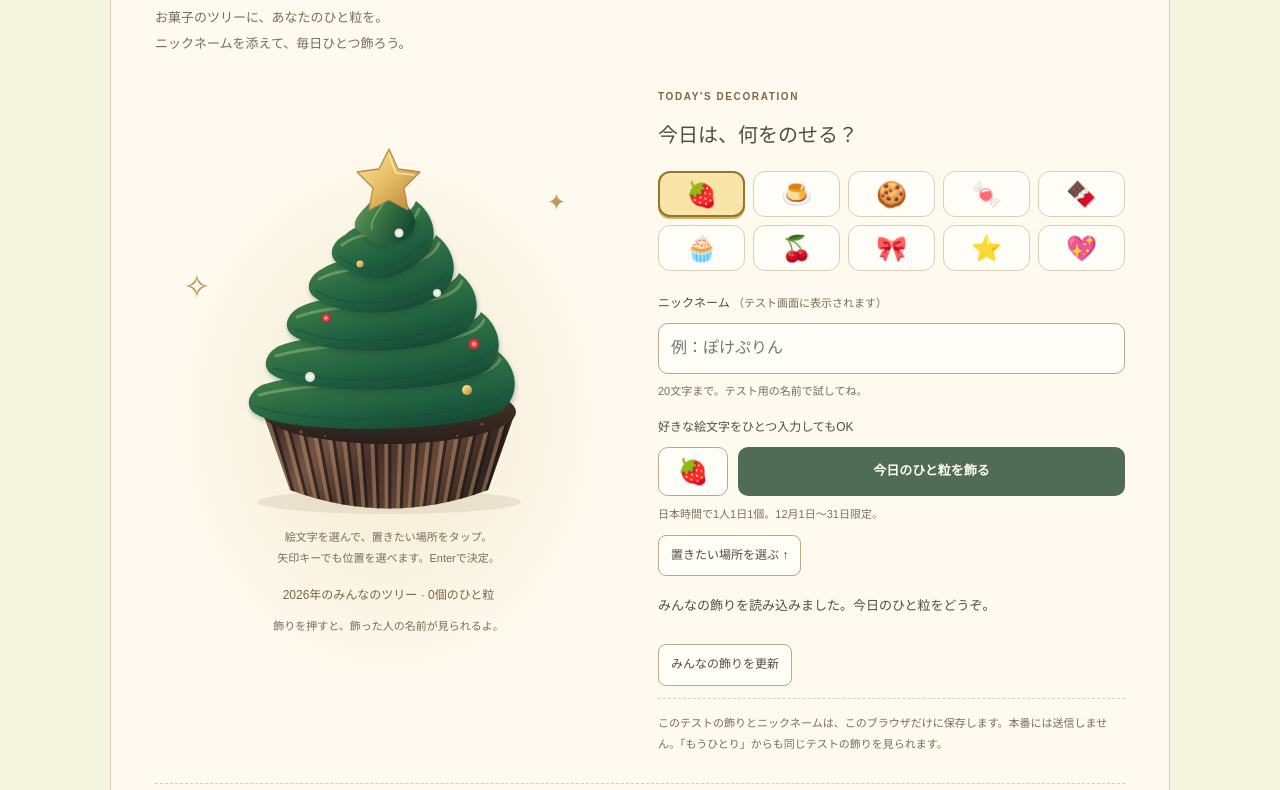
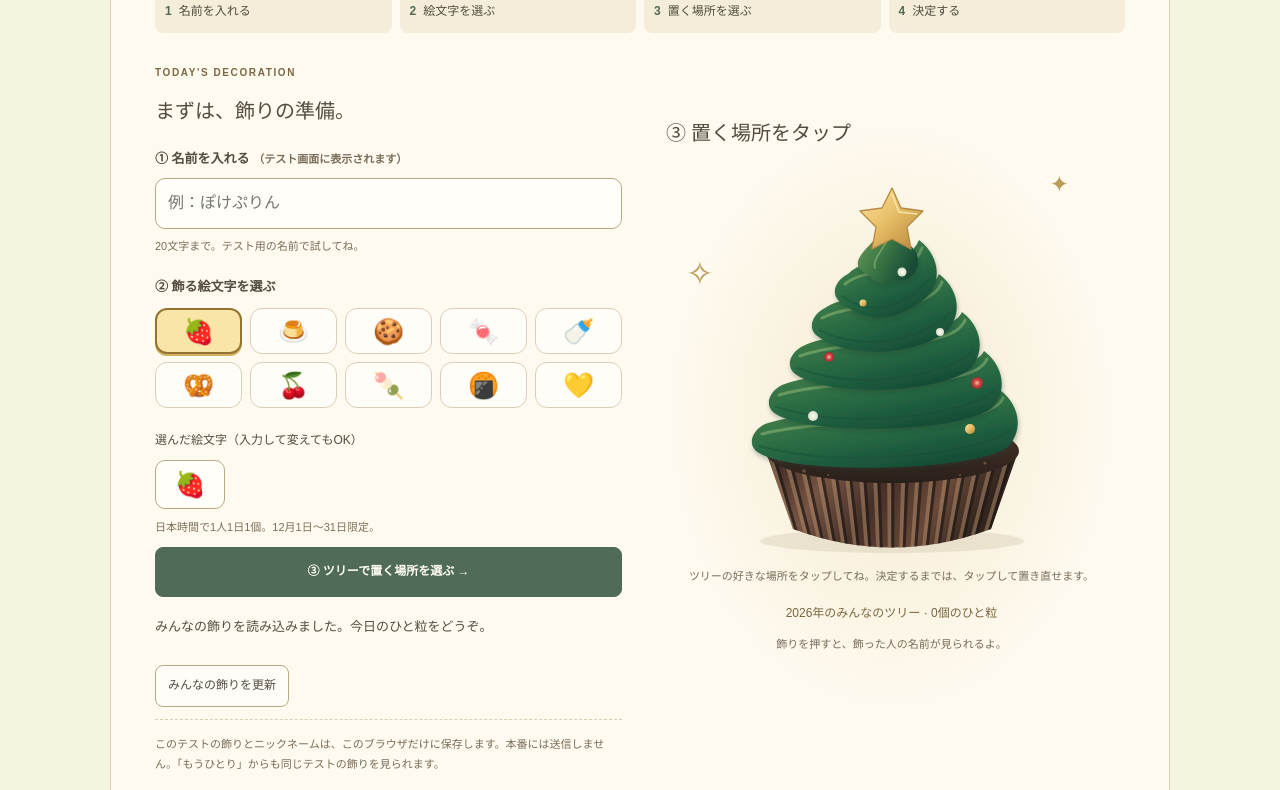
Before and after one commit to pokepurin0701/pokepurin0701.github.io, a plain HTML site: page christmas-test.html in a window 1280 px wide. Shown: the part 564-1354 px from the top of the page. Drawn offline with Linux system fonts and the light colour scheme.

Commit message:
Simplify tree decoration steps and update emoji choices

```diff
--- a/assets/christmas-test.css
+++ b/assets/christmas-test.css
@@ -17,3 +17,5 @@ body{margin:0;background:#f4f4df;color:#514c3f;font-family:'Hiragino Kaku Gothic
 .christmas-test-footer a{color:#3c6652}
 .christmas-test-controls :focus-visible,.christmas-test-footer a:focus-visible{outline:3px solid #278591;outline-offset:3px}
 @media(max-width:480px){.christmas-test-page{padding:16px 12px 32px}.christmas-test-banner{padding:18px}.christmas-test-controls{align-items:center}.christmas-test-controls label{width:100%}#test-date{width:100%;margin:0}.christmas-test-controls button{flex:1}}
+
+.christmas-test-options{font-size:12px;margin-top:14px}.christmas-test-options summary{cursor:pointer;text-decoration:underline;text-underline-offset:3px}
--- a/assets/christmas-test.mjs
+++ b/assets/christmas-test.mjs
@@ -1,6 +1,6 @@
-import { japanDay, isChristmasSeason } from './christmas-core.mjs?v=placement-1';
-import { mountChristmasTree } from './christmas.mjs?v=placement-1';
-import { createChristmasTestClient } from './christmas-test-client.mjs?v=placement-1';
+import { japanDay, isChristmasSeason } from './christmas-core.mjs?v=steps-1';
+import { mountChristmasTree } from './christmas.mjs?v=steps-1';
+import { createChristmasTestClient } from './christmas-test-client.mjs?v=steps-1';
 
 const prefix = 'poke-christmas-test-';
 const dayKey = `${prefix}day`;
--- a/assets/christmas.css
+++ b/assets/christmas.css
@@ -49,3 +49,13 @@
 .christmas-confirm:disabled,.christmas-choose-place:disabled{opacity:.6;cursor:default}
 .christmas-ornament:focus:not(:focus-visible){outline:none}
 @media(max-width:680px){.christmas-placement-preview{font-size:23px}}
+
+.christmas-steps{display:grid;grid-template-columns:repeat(4,minmax(0,1fr));gap:8px;padding:0;list-style:none;counter-reset:step;margin:22px 0 0}
+.christmas-steps li{counter-increment:step;font-size:12px;background:#f4edda;border-radius:8px;padding:10px;display:flex;gap:7px;align-items:center}
+.christmas-steps li:before{content:counter(step);font-weight:700;color:#506b56}
+#christmas-tree .christmas-step-label{font-weight:700;font-size:13px;margin:18px 0 10px}
+.christmas-form label[for=christmas-nickname]{font-weight:700;font-size:13px}
+.christmas-choose-place{width:100%;background:#506b56;color:#fffdf2;border-color:#506b56;font-weight:700;padding:13px}
+.christmas-confirm{min-height:46px;padding:12px 20px;font-weight:700}
+.christmas-tree-step{text-align:left}
+@media(max-width:680px){.christmas-steps{grid-template-columns:repeat(2,minmax(0,1fr))}}
--- a/assets/christmas.mjs
+++ b/assets/christmas.mjs
@@ -7,35 +7,38 @@ export function mountChristmasTree(host, { client = createChristmasClient(), tod
       <h2 id="christmas-title"><span>ひとつずつ、</span><span>みんなのクリスマス。</span></h2>
       <p>お菓子のツリーに、あなたのひと粒を。<br>ニックネームを添えて、毎日ひとつ飾ろう。</p>
     </div>
+    <ol class="christmas-steps" aria-label="飾りつけの手順"><li>名前を入れる</li><li>絵文字を選ぶ</li><li>置く場所を選ぶ</li><li>決定する</li></ol>
     <div class="christmas-layout">
+      <div class="christmas-workshop">
+        <span class="christmas-label">TODAY'S DECORATION</span><h3>まずは、飾りの準備。</h3>
+        <form class="christmas-form">
+          <label for="christmas-nickname">① 名前を入れる <span>（みんなに公開されます）</span></label>
+          <input id="christmas-nickname" name="nickname" placeholder="例：ぽけぷりん" maxlength="100" autocomplete="off" required aria-describedby="christmas-name-help">
+          <p id="christmas-name-help">20文字まで。本名や連絡先は入れないでね。表示名は本人認証ではありません。</p>
+          <p id="christmas-palette-label" class="christmas-step-label">② 飾る絵文字を選ぶ</p>
+          <div class="christmas-palette" role="group" aria-labelledby="christmas-palette-label"></div>
+          <label for="christmas-emoji">選んだ絵文字（入力して変えてもOK）</label>
+          <div class="christmas-input-row"><input id="christmas-emoji" name="emoji" value="🍓" autocomplete="off" maxlength="40" required aria-describedby="christmas-help"></div>
+          <p id="christmas-help">日本時間で1人1日1個。12月1日〜31日限定。</p>
+          <button class="christmas-choose-place" type="button" disabled>③ ツリーで置く場所を選ぶ →</button>
+        </form>
+        <p class="christmas-status" role="status" aria-live="polite"></p>
+        <button class="christmas-refresh" type="button">みんなの飾りを更新</button>
+        <p class="christmas-storage-note">みんなで同じツリーを飾ります。ニックネームと絵文字は公開され、サーバーに保存されます。このブラウザの保存コードで今日の参加を記録します。</p>
+      </div>
       <div class="christmas-scene">
+        <h3 class="christmas-tree-step">③ 置く場所をタップ</h3>
         <span class="christmas-snow snow-one" aria-hidden="true">✧</span><span class="christmas-snow snow-two" aria-hidden="true">✦</span>
         <div class="christmas-cake" role="group" tabindex="0" aria-label="ツリーの飾りつけ。好きな場所を選べます。" aria-describedby="christmas-placement-help">
           <img class="christmas-cake-art" src="assets/christmas-cake.svg" alt="${cupcakeDescription}" width="350" height="385">
           <div class="christmas-ornaments"></div>
           <span class="christmas-placement-preview" aria-hidden="true" hidden></span>
         </div>
-        <p id="christmas-placement-help" class="christmas-placement-help">絵文字を選んで、置きたい場所をタップ。<br>矢印キーでも位置を選べます。Enterで決定。</p>
-        <button class="christmas-confirm" type="button" hidden>ここに飾る</button>
+        <p id="christmas-placement-help" class="christmas-placement-help">ツリーの好きな場所をタップしてね。<br>決定するまでは、タップして置き直せます。</p>
+        <button class="christmas-add christmas-confirm" type="button" hidden>④ この場所に飾る</button>
         <p class="christmas-count">みんなのツリーを読み込んでいます…</p>
         <p class="christmas-scene-help">飾りを押すと、飾った人の名前が見られるよ。</p>
         <p class="christmas-selected" role="status" aria-live="polite"></p>
-      </div>
-      <div class="christmas-workshop">
-        <span class="christmas-label">TODAY'S DECORATION</span><h3>今日は、何をのせる？</h3>
-        <div class="christmas-palette" role="group" aria-label="おすすめの絵文字"></div>
-        <form class="christmas-form">
-          <label for="christmas-nickname">ニックネーム <span>（みんなに公開されます）</span></label>
-          <input id="christmas-nickname" name="nickname" placeholder="例：ぽけぷりん" maxlength="100" autocomplete="off" required aria-describedby="christmas-name-help">
-          <p id="christmas-name-help">20文字まで。本名や連絡先は入れないでね。表示名は本人認証ではありません。</p>
-          <label for="christmas-emoji">好きな絵文字をひとつ入力してもOK</label>
-          <div class="christmas-input-row"><input id="christmas-emoji" name="emoji" value="🍓" autocomplete="off" maxlength="40" required aria-describedby="christmas-help"><button class="christmas-add" type="submit" disabled>ツリーを準備中…</button></div>
-          <p id="christmas-help">日本時間で1人1日1個。12月1日〜31日限定。</p>
-          <button class="christmas-choose-place" type="button" disabled>置きたい場所を選ぶ ↑</button>
-        </form>
-        <p class="christmas-status" role="status" aria-live="polite"></p>
-        <button class="christmas-refresh" type="button">みんなの飾りを更新</button>
-        <p class="christmas-storage-note">みんなで同じツリーを飾ります。ニックネームと絵文字は公開され、サーバーに保存されます。このブラウザの保存コードで今日の参加を記録します。</p>
       </div>
     </div>
     <section class="christmas-history" aria-labelledby="christmas-history-title">
@@ -78,7 +81,7 @@ export function mountChristmasTree(host, { client = createChristmasClient(), tod
       emojiInput.value = pending.emoji;
     }
   } catch { storageError = true; }
-  const paletteButtons = ['🍓', '🍮', '🍪', '🍬', '🍫', '🧁', '🍒', '🎀', '⭐', '💖'].map(emoji => {
+  const paletteButtons = ['🍓', '🍮', '🍪', '🍬', '🍼', '🥨', '🍒', '🍡', '🍘', '💛'].map(emoji => {
     const button = document.createElement('button');
     button.type = 'button';
     button.textContent = emoji;
@@ -97,8 +100,8 @@ export function mountChristmasTree(host, { client = createChristmasClient(), tod
   }
   function showPreview() {
     preview.hidden = !draftPosition || !!state?.mine;
-    confirm.hidden = preview.hidden;
-    confirm.disabled = busy || !!state?.mine;
+    confirm.hidden = !!state?.mine || (!draftPosition && !pending);
+    confirm.disabled = busy || storageError || !state || !state.seasonOpen || !!state.mine;
     if (draftPosition) {
       preview.style.left = `${draftPosition.x}%`;
       preview.style.top = `${draftPosition.y}%`;
@@ -110,7 +113,7 @@ export function mountChristmasTree(host, { client = createChristmasClient(), tod
     const bound = value => Math.round(Math.min(97, Math.max(3, value)) * 100) / 100;
     draftPosition = { x: bound(x), y: bound(y) };
     showPreview();
-    status.textContent = 'この場所に仮置きしたよ。「ここに飾る」で決定してね。別の場所をタップすると動かせます。';
+    status.textContent = '置く場所を選べたよ。「④ この場所に飾る」で決定してね。別の場所をタップすると動かせます。';
   }
   function goToTree() {
     cake.scrollIntoView({ block: 'center', behavior: 'instant' });
@@ -135,8 +138,10 @@ export function mountChristmasTree(host, { client = createChristmasClient(), tod
     }
   });
   choosePlace.addEventListener('click', () => {
+    if (!normalizeNickname(nameInput.value)) { status.textContent = '① 名前を1〜20文字で入れてね。'; nameInput.focus(); return; }
+    if (!isEmoji(emojiInput.value.trim())) { status.textContent = '② 絵文字をひとつ選んでね。'; emojiInput.focus(); return; }
     goToTree();
-    status.textContent = '置きたい場所をツリーで選んでね。選んだあとは「ここに飾る」で決定できます。';
+    status.textContent = '③ ツリーの好きな場所をタップ。選んだあとは「④ この場所に飾る」で決定できます。';
   });
   confirm.addEventListener('click', () => find('form').requestSubmit());
   const entryLabel = item => `${item.emoji} ${item.nickname}さんが12月${Number(item.day.slice(-2))}日に飾りました。`;
@@ -163,7 +168,7 @@ export function mountChristmasTree(host, { client = createChristmasClient(), tod
     if (host.hidden) return;
     const locked = busy || !!pending || !!state?.mine;
     submit.disabled = busy || storageError || !state || !state.seasonOpen || !!state.mine;
-    submit.textContent = busy ? '確認しています…' : state?.mine ? '今日は飾りつけ済み ✓' : pending ? '同じひと粒を再送する' : '今日のひと粒を飾る';
+    submit.textContent = busy ? '確認しています…' : state?.mine ? '今日は飾りつけ済み ✓' : pending ? '同じひと粒を再送する' : '④ この場所に飾る';
     nameInput.disabled = locked;
     emojiInput.disabled = locked;
     paletteButtons.forEach(button => { button.disabled = locked; });
@@ -171,6 +176,11 @@ export function mountChristmasTree(host, { client = createChristmasClient(), tod
     more.disabled = busy;
     choosePlace.disabled = !canPlace();
     showPreview();
+    find('.christmas-tree-step').textContent = state?.mine ? '今日の飾りつけ、完了！' : '③ 置く場所をタップ';
+    find('#christmas-placement-help').textContent = state?.mine
+      ? '飾れました！ 飾りを押すと名前が見られます。また明日も飾りにきてね。'
+      : draftPosition ? '場所はここでOK？「④ この場所に飾る」で完成。タップして置き直すこともできます。'
+        : 'ツリーの好きな場所をタップしてね。決定するまでは、タップして置き直せます。';
     if (message) status.textContent = message;
     if (!state) return;
     find('.christmas-count').textContent = `${state.year}年のみんなのツリー · ${state.total}個のひと粒`;
--- a/christmas-test.html
+++ b/christmas-test.html
@@ -6,9 +6,9 @@
   <meta name="robots" content="noindex,nofollow">
   <title>クリスマスツリーを試す｜ぽけぷりん</title>
   <link rel="icon" href="assets/fridge/9cf7154717bd7fa6.svg" type="image/svg+xml">
-  <link rel="stylesheet" href="assets/christmas.css?v=placement-1">
-  <link rel="stylesheet" href="assets/christmas-test.css">
-  <script type="module" src="assets/christmas-test.mjs?v=placement-1"></script>
+  <link rel="stylesheet" href="assets/christmas.css?v=steps-1">
+  <link rel="stylesheet" href="assets/christmas-test.css?v=steps-1">
+  <script type="module" src="assets/christmas-test.mjs?v=steps-1"></script>
 </head>
 <body>
   <main class="christmas-test-page">
@@ -16,13 +16,15 @@
       <span class="christmas-test-label">おためし専用</span>
       <h1><span>クリスマスツリーを</span><span>飾ってみよう。</span></h1>
       <p>12月の飾りつけを、今すぐ試せるページです。<strong>本番には送信しません。</strong><br>この画面の記録は、このブラウザだけに保存します。</p>
+      <p id="test-date"></p>
+      <details class="christmas-test-options"><summary>もう一度試す・参加者を変える</summary>
       <div class="christmas-test-controls">
         <label>テストの参加者<select id="test-person"><option value="me">あなた</option><option value="friend">もうひとり</option></select></label>
-        <p id="test-date"></p>
         <button id="test-tomorrow" type="button">翌日に進む</button>
         <button id="test-reset" type="button">テストをリセット</button>
       </div>
-      <p class="christmas-test-help">名前と絵文字を入れる → ツリーの好きな場所をタップ → 「ここに飾る」で決定。飾りを押すと名前が見られます。「もうひとり」に切り替えると、別の参加者も試せます。1日1個飾ったあとは「翌日に進む」で続きをどうぞ。</p>
+      <p class="christmas-test-help">もう1個飾りたいときは「翌日に進む」。別の人として試したいときは「もうひとり」を選んでね。「テストをリセット」で最初からやり直せます。</p>
+      </details>
       <p id="test-error" role="alert"></p>
     </header>
     <section id="christmas-tree" aria-labelledby="christmas-title" data-christmas-manual hidden></section>
```
Also changed, not shown: index.html (+2 -2 lines), play.html (+2 -2 lines).
